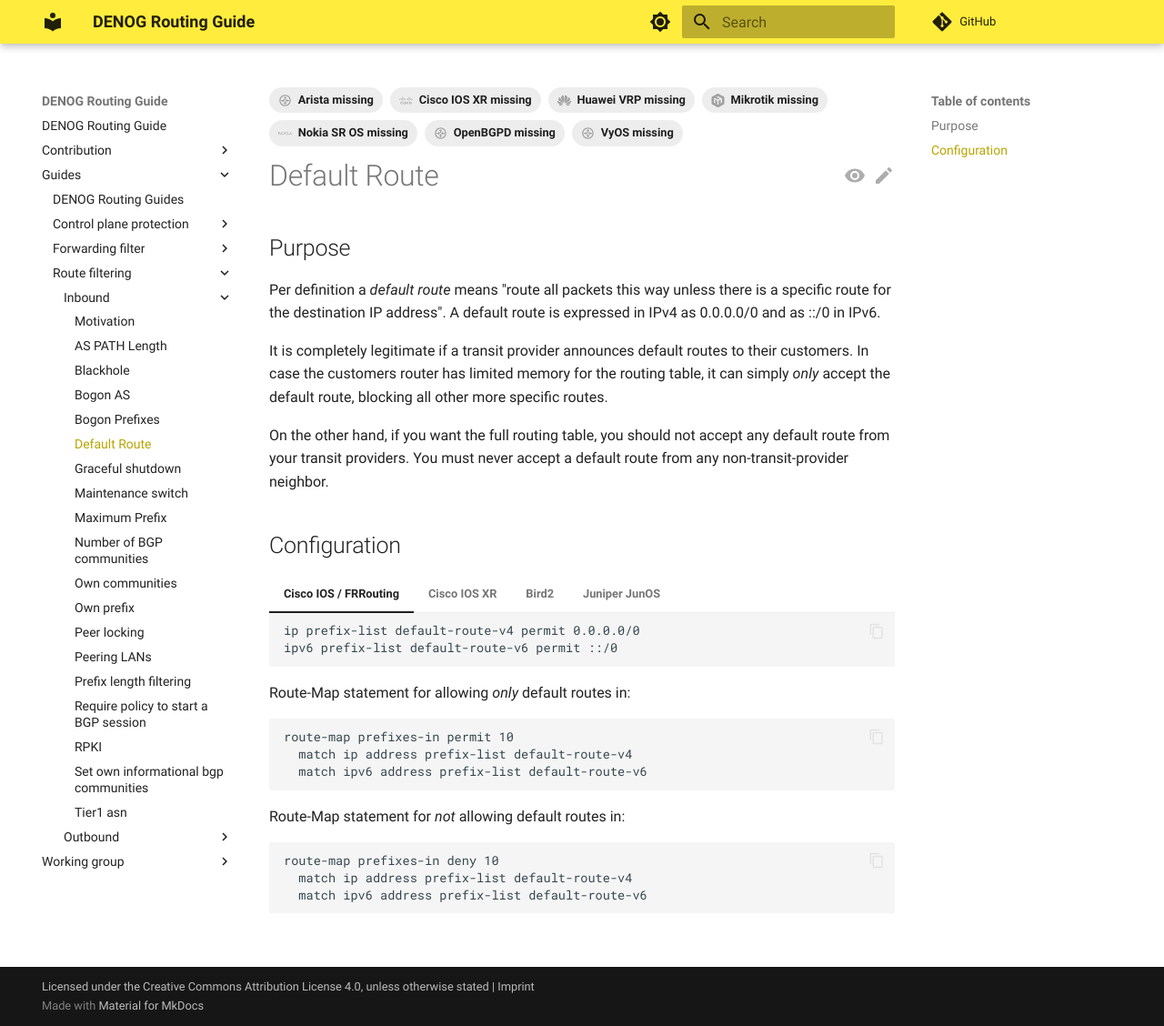
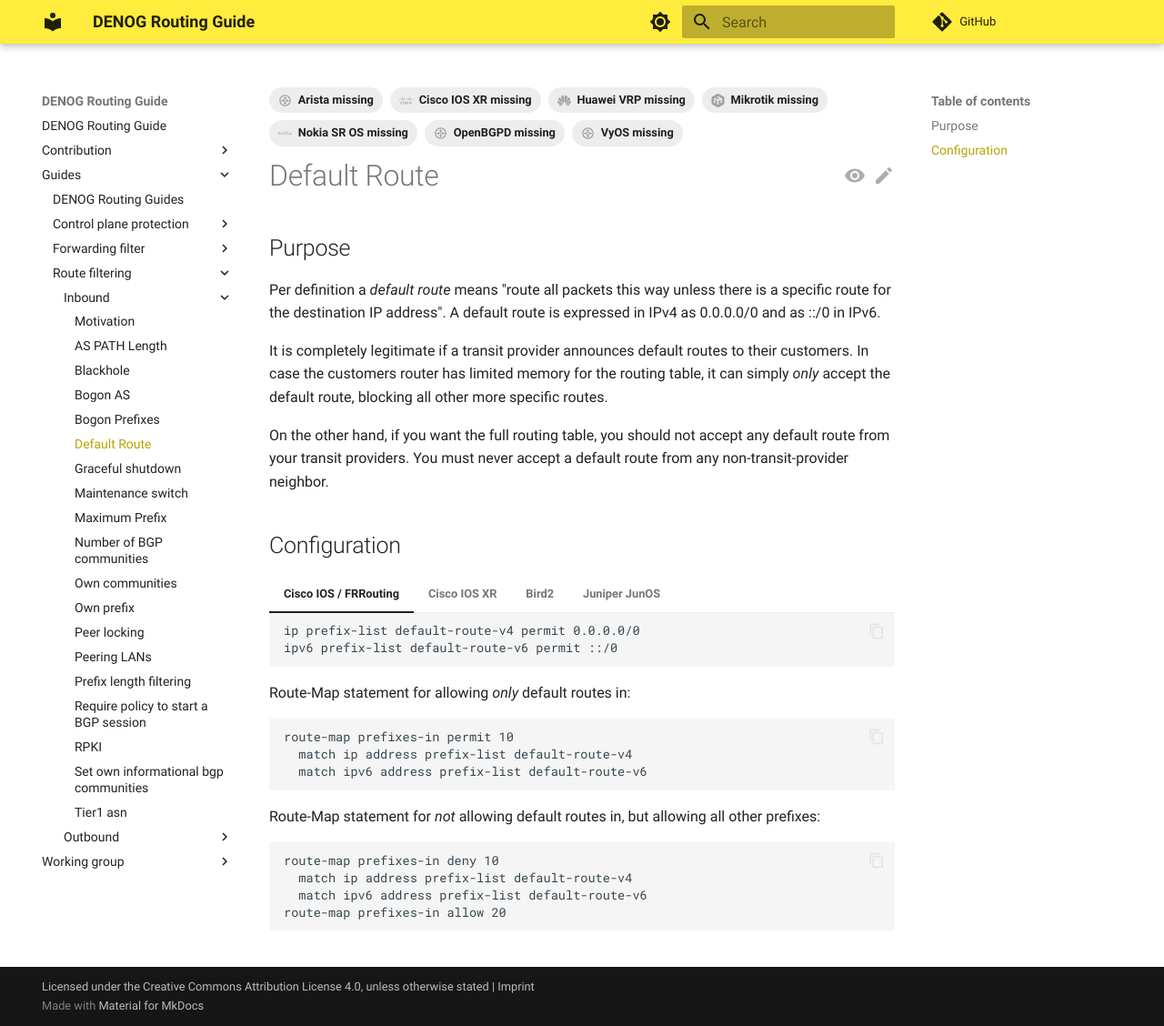
Before and after one commit to denog/routing-guide, an MkDocs documentation site: the page built from docs/guides/route_filtering/inbound/default_route.md, in a window 1280 px wide and 1128 px high. Shown: the whole window at 91% size. Built offline with MkDocs 1.6.1 and Material for MkDocs 9.7.7, drawn with Linux system fonts in a browser that asks for light colours; comment, search, counter and statistics services are not loaded.

Commit message:
When rejecting default prefixes, allow other prefixes

````diff
--- a/docs/guides/route_filtering/inbound/default_route.md
+++ b/docs/guides/route_filtering/inbound/default_route.md
@@ -35,11 +35,12 @@
       match ipv6 address prefix-list default-route-v6
     ```
 
-    Route-Map statement for *not* allowing default routes in:
+    Route-Map statement for *not* allowing default routes in, but allowing all other prefixes:
     ```
     route-map prefixes-in deny 10
       match ip address prefix-list default-route-v4
       match ipv6 address prefix-list default-route-v6
+    route-map prefixes-in allow 20
     ```
 
 === "Cisco IOS XR"
````
